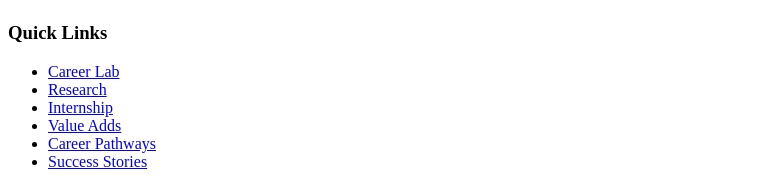
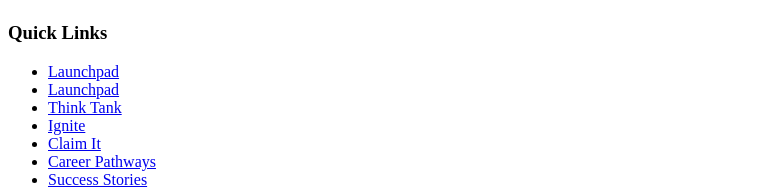
Before and after one commit to theuni2/cd, a Next.js app: page / in a window 1280 px wide. Shown: the part 1756-1948 px from the top of the page, without its empty margins (0-760 px from the left). Built offline with nearby package versions, Linux system fonts and the light colour scheme.

Commit message:
footer chnge

```diff
--- a/components/Footer.tsx
+++ b/components/Footer.tsx
@@ -85,12 +85,13 @@ const handleContactClick = () => {
           <FooterSection
             title="Quick Links"
             links={[
-              { label: 'Career Lab', href: '/' },
-              { label: 'Research', href: '/research' },
-              { label: 'Internship', href: '/internship' },
+              { label: 'Launchpad', href: '/launchpad' },
+              { label: 'Launchpad', href: '/launchpad' },
+              { label: 'Think Tank', href: '/research' },
+              { label: 'Ignite', href: '/internship' },
               // { href: '/research', label: 'Research' },  //Think tank
     // { href: '/internship', label: 'Internship' },  // ignite
-    { href: '/claimit', label: 'Value Adds' },
+    { href: '/claimit', label: 'Claim It' },
               { label: 'Career Pathways', href: '#services' },
               { label: 'Success Stories', href: '#success-stories' },
             ]}
```
